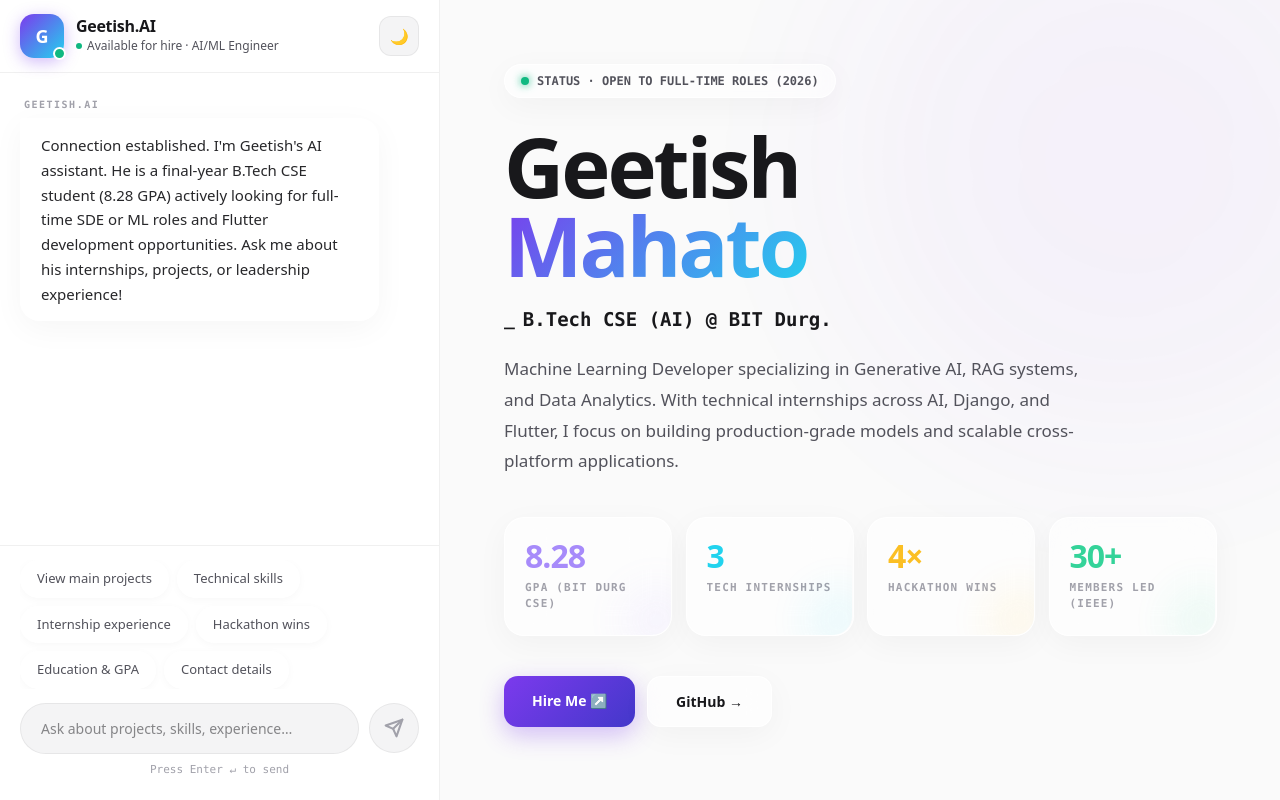
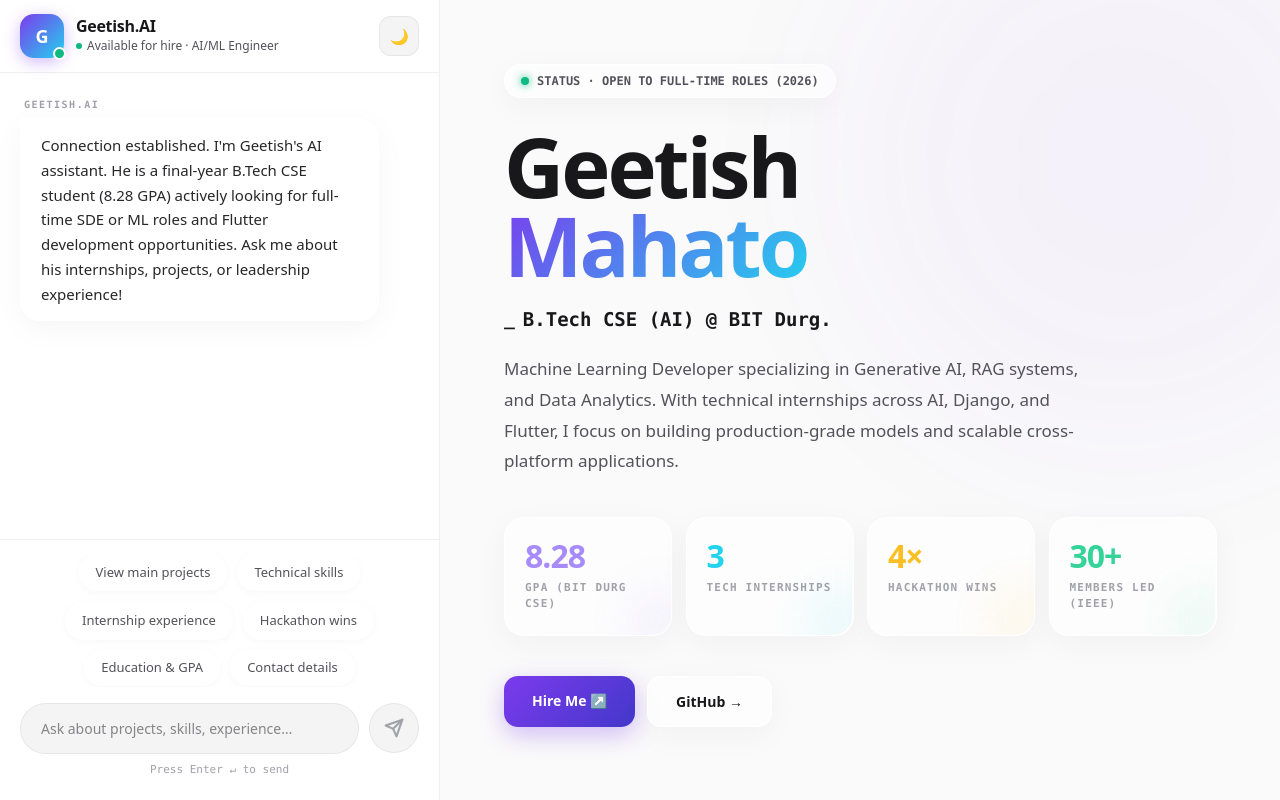
Before and after one commit to GeetishM/Portfolio, a Next.js app: page / in a window 1280 px wide. Built offline with nearby package versions, Linux system fonts and the light colour scheme.

Commit message:
refactor(ChatPane): remove unnecessary comments and improve suggestion chip layout

```diff
--- a/src/components/ChatPane.tsx
+++ b/src/components/ChatPane.tsx
@@ -52,7 +52,6 @@ function ChatBubble({ msg, isFirst }: { msg: Message; isFirst: boolean }) {
       transition={flutterSpring}
       style={{ display: "flex", flexDirection: "column", alignItems: isAi ? "flex-start" : "flex-end" }}
     >
-      {/* Label */}
       <div style={{
         fontSize: "10px", fontWeight: 600, letterSpacing: "1.5px", textTransform: "uppercase",
         color: "var(--text-faint)", marginBottom: "6px",
@@ -63,7 +62,6 @@ function ChatBubble({ msg, isFirst }: { msg: Message; isFirst: boolean }) {
         {isAi ? "GEETISH.AI" : "YOU"}
       </div>
 
-      {/* Bubble */}
       <div style={{
         background: isAi
           ? "var(--bg-card)"
@@ -83,7 +81,6 @@ function ChatBubble({ msg, isFirst }: { msg: Message; isFirst: boolean }) {
         backdropFilter: isAi ? "blur(16px)" : undefined,
       }}>
         {displayed}
-        {/* Only show cursor while typewriter is running */}
         {isFirst && isAi && displayed.length < msg.text.length && (
           <span className="cursor-blink" />
         )}
@@ -120,7 +117,6 @@ export default function ChatPane({ messages, isTyping, onSendMessage, onOpenDisp
         fontFamily: "var(--font-body)",
       }}
     >
-
       {/* ── HEADER ─────────────────────────────────── */}
       <div style={{
         padding: "14px 20px",
@@ -131,8 +127,6 @@ export default function ChatPane({ messages, isTyping, onSendMessage, onOpenDisp
         zIndex: 10,
       }}>
         <div style={{ display: "flex", alignItems: "center", gap: "12px" }}>
-
-          {/* Avatar */}
           <div style={{ position: "relative", flexShrink: 0 }}>
             <div style={{
               width: 44, height: 44, borderRadius: "14px",
@@ -142,7 +136,6 @@ export default function ChatPane({ messages, isTyping, onSendMessage, onOpenDisp
               fontFamily: "var(--font-display)",
               boxShadow: "0 4px 16px rgba(124,58,237,0.35)",
             }}>G</div>
-            {/* Online dot with pulse */}
             <div style={{ position: "absolute", bottom: -2, right: -2 }} className="pulse-ring">
               <div style={{
                 width: 13, height: 13, borderRadius: "50%",
@@ -168,7 +161,6 @@ export default function ChatPane({ messages, isTyping, onSendMessage, onOpenDisp
           </div>
         </div>
 
-        {/* Theme toggle */}
         {mounted && (
           <motion.button
             whileHover={{ scale: 1.07 }} whileTap={{ scale: 0.93 }}
@@ -226,7 +218,6 @@ export default function ChatPane({ messages, isTyping, onSendMessage, onOpenDisp
           )}
         </AnimatePresence>
 
-        {/* Mobile "View Portfolio" floating button */}
         {messages.length > 1 && !isTyping && (
           <motion.div
             className="mobile-only-flex"
@@ -270,18 +261,17 @@ export default function ChatPane({ messages, isTyping, onSendMessage, onOpenDisp
         borderTop: "1px solid var(--border-subtle)",
         zIndex: 20,
       }}>
-
         {/* Suggestion chips */}
         <AnimatePresence>
           {inputValue.trim().length === 0 && (
             <motion.div
               initial={{ opacity: 0, height: 0, marginBottom: 0 }}
-              animate={{ opacity: 1, height: "auto", marginBottom: 14 }}
+              animate={{ opacity: 1, height: "auto", marginBottom: 16 }}
               exit={{ opacity: 0, height: 0, marginBottom: 0 }}
               style={{ overflow: "hidden" }}
             >
-              {/* Changed from overflow-x/nowrap to flex-wrap */}
-              <div style={{ display: "flex", flexWrap: "wrap", gap: "8px", padding: "4px 2px", margin: "-4px -2px" }}>
+              {/* THE FIX: Added justifyContent: "center" and increased gap to 10px */}
+              <div style={{ display: "flex", flexWrap: "wrap", justifyContent: "center", gap: "10px", padding: "4px 2px", margin: "-4px -2px" }}>
                 {SUGGESTIONS.map(text => (
                   <motion.button
                     key={text}
@@ -293,7 +283,7 @@ export default function ChatPane({ messages, isTyping, onSendMessage, onOpenDisp
                       backdropFilter: "blur(12px)",
                       border: "1px solid var(--border-card)",
                       color: "var(--text-muted)",
-                      fontSize: "13px", fontWeight: 500, // Thinner, cleaner font weight
+                      fontSize: "13px", fontWeight: 500,
                       padding: "8px 16px", borderRadius: "99px",
                       cursor: "pointer",
                       boxShadow: "0 2px 8px rgba(0,0,0,0.03)",
```
